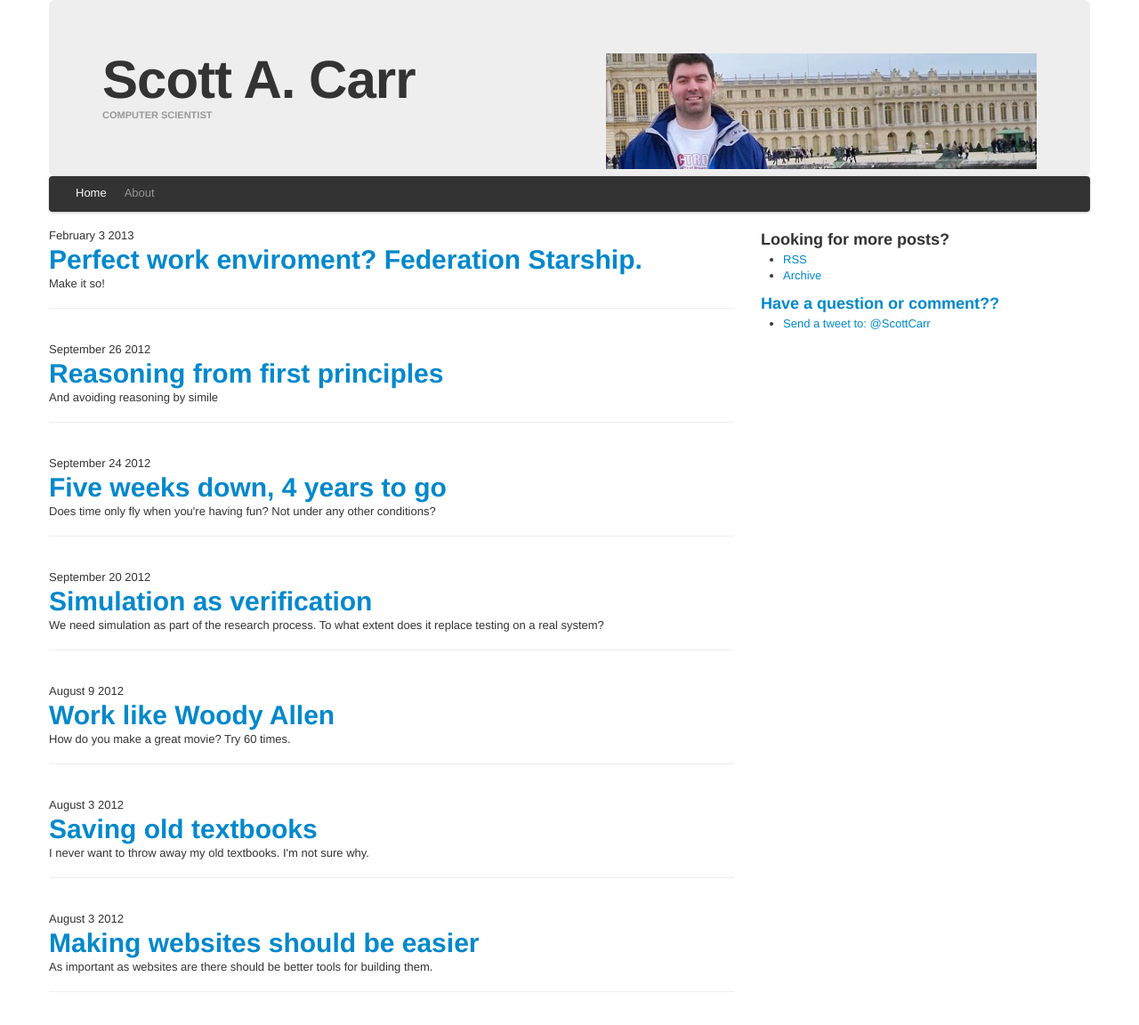
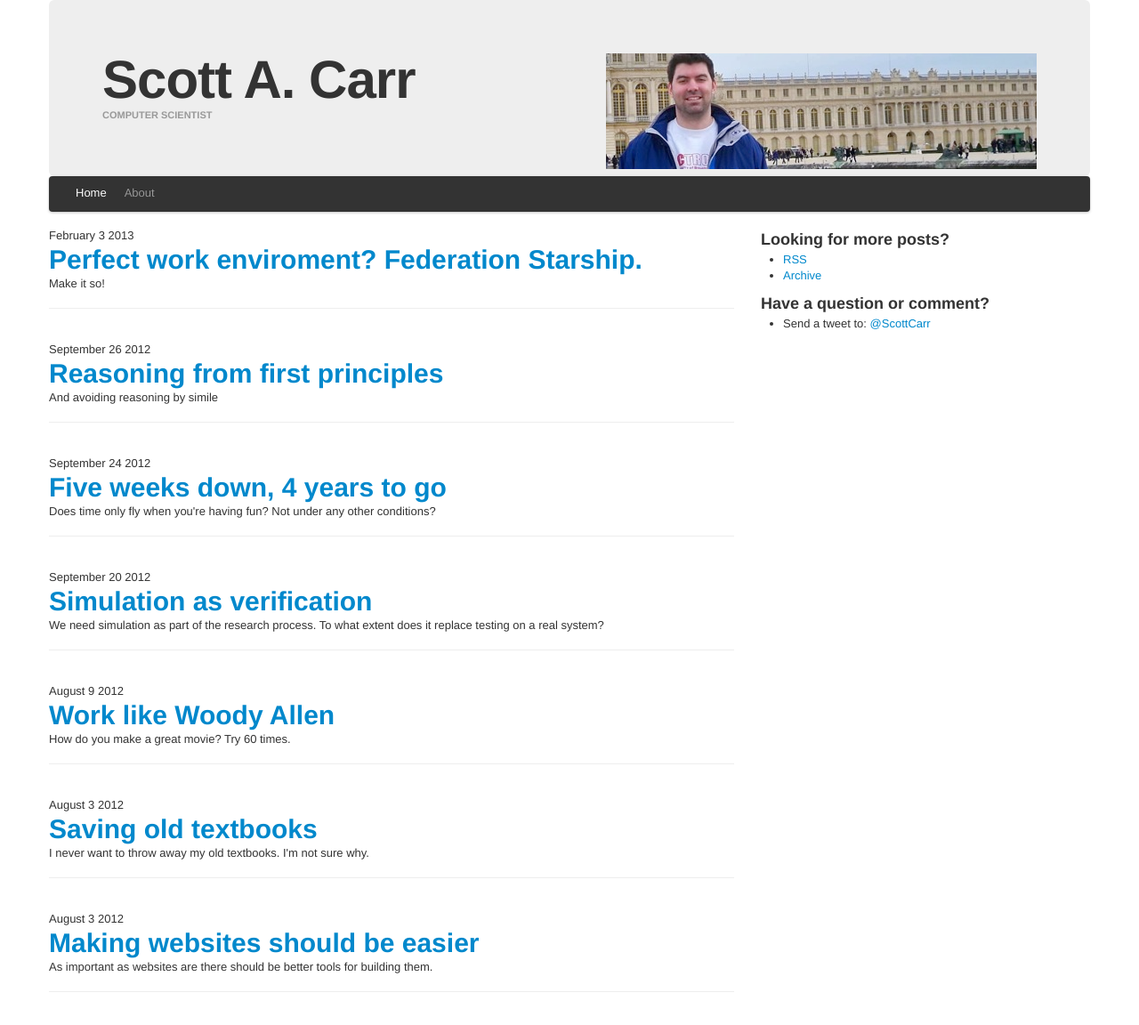
Before and after one commit to scottcarr/scottcarr.github.com, a Jekyll site: the page built from archive.html, in a window 1280 px wide. Shown: the whole page at 89% size. Built offline with Jekyll 4.4.1, drawn with Linux system fonts in a browser that asks for light colours.

Commit message:
fix typo

```diff
--- a/archive.html
+++ b/archive.html
@@ -26,9 +26,9 @@ title_element: h1
       <h3>Looking for more posts?</h3>
       <ul>
         <li><a href="/feed.xml">RSS</a></li>
-        <li><a href="/archive.html">Archive<a></li>
+        <li><a href="/archive.html">Archive</a></li>
       </ul>
-      <h3>Have a question or comment??</h3>
+      <h3>Have a question or comment?</h3>
       <ul>
         <li>Send a tweet to: <a href="https://twitter.com/ScottCarr">@ScottCarr</a></li>
       </ul>
```
